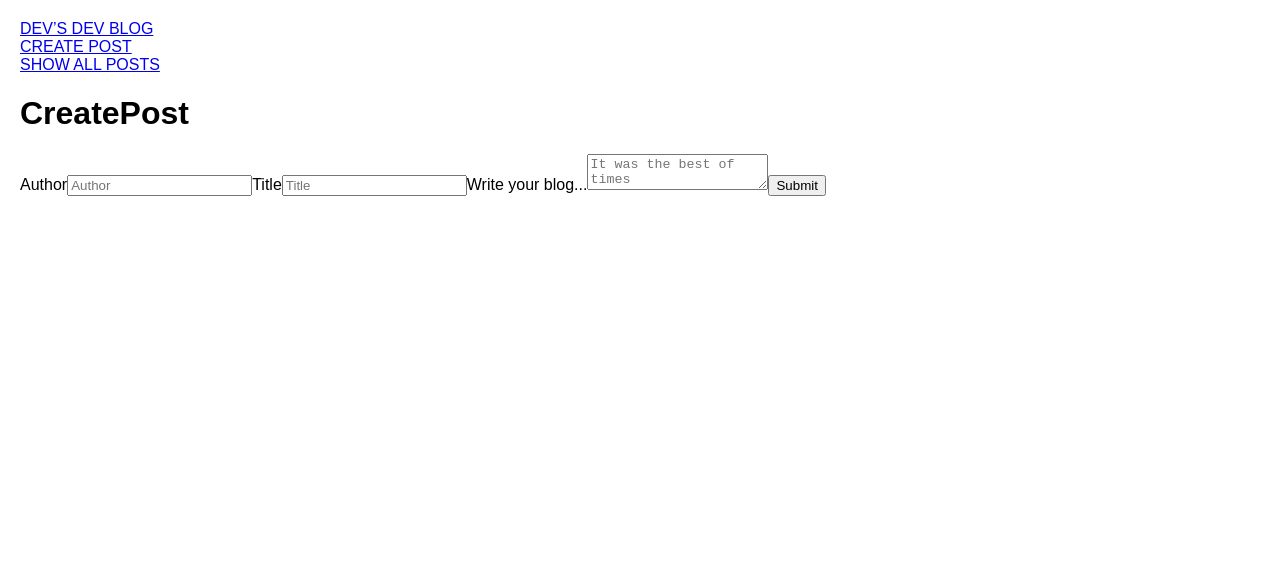
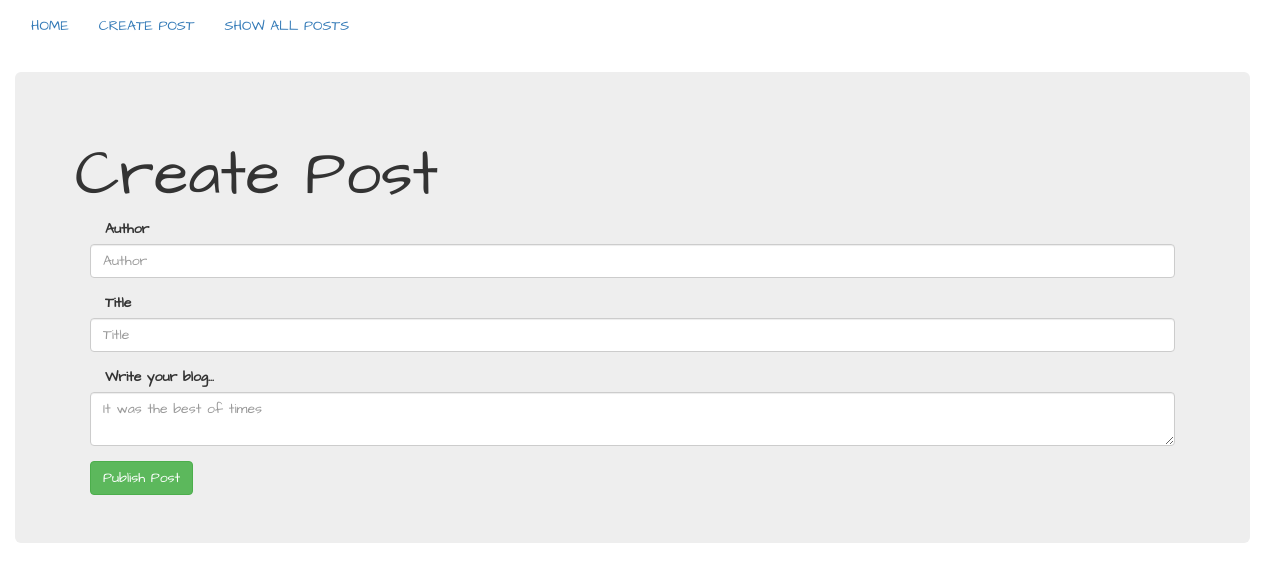
Before and after one commit to devonmoubry/blog-react-router, a React (Create React App) app: page /create in a window 1280 px wide. Shown: the top 582 px of the page. Built offline with nearby package versions, Linux system fonts and the light colour scheme.

Commit message:
Update styles

```diff
--- a/public/index.html
+++ b/public/index.html
@@ -10,6 +10,8 @@
     -->
     <link rel="manifest" href="%PUBLIC_URL%/manifest.json">
     <link rel="shortcut icon" href="%PUBLIC_URL%/favicon.ico">
+    <link rel="stylesheet" href="https://maxcdn.bootstrapcdn.com/bootstrap/3.3.7/css/bootstrap.min.css" integrity="sha384-BVYiiSIFeK1dGmJRAkycuHAHRg32OmUcww7on3RYdg4Va+PmSTsz/K68vbdEjh4u" crossorigin="anonymous">
+    <link href="https://fonts.googleapis.com/css?family=Architects+Daughter" rel="stylesheet">
     <!--
       Notice the use of %PUBLIC_URL% in the tags above.
       It will be replaced with the URL of the `public` folder during the build.
@@ -19,13 +21,13 @@
       work correctly both with client-side routing and a non-root public URL.
       Learn how to configure a non-root public URL by running `npm run build`.
     -->
-    <title>React App</title>
+    <title>Blog React App</title>
   </head>
   <body>
     <noscript>
       You need to enable JavaScript to run this app.
     </noscript>
-    <div id="root"></div>
+    <div id="root" class="container-fluid"></div>
     <!--
       This HTML file is a template.
       If you open it directly in the browser, you will see an empty page.
--- a/src/components/App.js
+++ b/src/components/App.js
@@ -1,10 +1,10 @@
-import React, { Component } from 'react';
+import React, { Component } from "react";
 
 export default class App extends Component {
   render() {
     return (
-      <div>
-        <h1>App</h1>
+      <div className="jumbotron">
+        <h1 className="display-3 lead">Dev’s Dev Blogging App</h1>
         <p>She’s ugly, but she works.</p>
       </div>
     );
--- a/src/components/BaseLayout.js
+++ b/src/components/BaseLayout.js
@@ -5,13 +5,13 @@ export default class BaseLayout extends Component {
   render() {
     return (
       <div className="container-fluid nav">
-        <nav className="row navbar navbar-light">
+        <nav className="row navbar">
           <div className="container-fluid">
             <div className="navbar-header">
               <ul className="nav navbar-nav">
                 <li>
                   <NavLink activeClassName="selected" exact to="/">
-                    DEV’S DEV BLOG
+                    HOME
                   </NavLink>
                 </li>
                 <li>
--- a/src/components/CreatePost.js
+++ b/src/components/CreatePost.js
@@ -1,23 +1,22 @@
-import React, { Component } from 'react';
+import React, { Component } from "react";
 
 export default class CreatePost extends Component {
   "use strict";
   constructor(props) {
     super(props);
 
-    this.state={
+    this.state = {
       authorName: "",
       blogTitle: "",
       blogEntry: ""
-    }
-
+    };
   }
 
   handleChange = e => {
     e.preventDefault();
     console.log(e.target);
     this.setState({ [e.target.id]: e.target.value });
-  }
+  };
 
   addPost = e => {
     e.preventDefault();
@@ -53,17 +52,53 @@ export default class CreatePost extends Component {
 
   render() {
     return (
-      <div>
-        <h1>CreatePost</h1>
-        <div>
+      <div className="container-fluid jumbotron">
+        <h1 className="display-3">Create Post</h1>
+        <div className="container">
           <form onSubmit={this.addPost}>
-            <label htmlFor="authorName">Author</label>
-            <input type="text" id="authorName" placeholder="Author" value={this.state.value} onChange={this.handleChange} />
-            <label htmlFor="blogTitle">Title</label>
-            <input type="text" id="blogTitle" placeholder="Title" value={this.state.value} onChange={this.handleChange} />
-            <label htmlFor="blogEntry">Write your blog...</label>
-            <textarea id="blogEntry" placeholder="It was the best of times" value={this.state.value} onChange={this.handleChange} />
-            <input type="submit" value="Submit"/>
+            <div className="form-group form-row">
+              <label className="col-form-label col-md-4" htmlFor="authorName">
+                Author
+              </label>
+              <input
+                className="form-control form-control-lg"
+                type="text"
+                id="authorName"
+                placeholder="Author"
+                value={this.state.value}
+                onChange={this.handleChange}
+              />
+            </div>
+            <div className="form-group form-row">
+              <label className="col-form-label col-md-4" htmlFor="blogTitle">
+                Title
+              </label>
+              <input
+                className="form-control form-control-lg"
+                type="text"
+                id="blogTitle"
+                placeholder="Title"
+                value={this.state.value}
+                onChange={this.handleChange}
+              />
+            </div>
+            <div className="form-group form-row">
+              <label className="col-form-label col-md-4" htmlFor="blogEntry">
+                Write your blog...
+              </label>
+              <textarea
+                className="form-control form-control-lg"
+                id="blogEntry"
+                placeholder="It was the best of times"
+                value={this.state.value}
+                onChange={this.handleChange}
+              />
+            </div>
+            <input
+              className="btn btn-success"
+              type="submit"
+              value="Publish Post"
+            />
           </form>
         </div>
       </div>
--- a/src/components/PostList.js
+++ b/src/components/PostList.js
@@ -1,4 +1,4 @@
-import React, { Component } from 'react';
+import React, { Component } from "react";
 import { Link } from "react-router-dom";
 
 class List extends Component {
@@ -6,16 +6,16 @@ class List extends Component {
     let blogs = this.props.blogs;
     let List = blogs.map(blog => {
       return (
-        <li key={blog._id}>
+        <li className="list-group-item" key={blog._id}>
           <Link to={`/show/${blog._id}`}>{blog.blogTitle}</Link>
         </li>
       );
     });
     return (
-      <div>
-        {List}
+      <div className="card">
+        <ul className="list-group">{List}</ul>
       </div>
-    )
+    );
   }
 }
 
@@ -38,18 +38,17 @@ export default class PostList extends Component {
       })
       .catch(error => {
         console.log("Error with Fetching : ", error);
-    })
+      });
   }
 
   render() {
     return (
-      <div>
-        <h1>PostList</h1>
-        <div>
+      <div className="container-fluid jumbotron lead">
+        <h1 className="display-3">Show All Posts</h1>
+        <div className="card">
           <List blogs={this.state.blogs} />
         </div>
       </div>
     );
   }
-
 }
--- a/src/components/ShowPost.js
+++ b/src/components/ShowPost.js
@@ -1,15 +1,17 @@
-import React, { Component } from 'react';
+import React, { Component } from "react";
 
 class Post extends Component {
   render() {
     let post = this.props.postDetails;
-    return(
-      <div>
-        <h2>{post.blogTitle}</h2>
-        <h4>{post.authorName}</h4>
-        <p>{post.blogEntry}</p>
+    return (
+      <div className="card">
+        <div className="card-body">
+          <h2 className="card-title">{post.blogTitle}</h2>
+          <h4 className="card-subtitle">by: {post.authorName}</h4>
+          <p className="card-text">{post.blogEntry}</p>
         </div>
-    )
+      </div>
+    );
   }
 }
 
@@ -23,14 +25,12 @@ export default class ShowPost extends Component {
   }
 
   componentDidMount() {
-    console.log('HELLO');
     const id = this.props.match.params.id;
     let url = `https://tiny-lasagna-server.herokuapp.com/collections/blogger/${id}`;
     fetch(url)
       .then(results => results.json())
       .then(responseData => {
-      console.log('What are YOU',responseData);
-      this.setState({postDetails: responseData, id: id});
+        this.setState({ postDetails: responseData, id: id });
       })
       .catch(error => {
         console.log("Error with Fetching : ", error);
@@ -39,10 +39,11 @@ export default class ShowPost extends Component {
 
   render() {
     return (
-      <div>
-        <h1>ShowPost</h1>
+      <div className="container-fluid">
+        <h1 className="display-3">ShowPost</h1>
+        <div className="container-fluid">
           <Post postDetails={this.state.postDetails} id={this.state.id} />
-
+        </div>
       </div>
     );
   }
--- a/src/styles/App.css
+++ b/src/styles/App.css
@@ -1,7 +1,6 @@
-#root {
-  margin: 20px;
+body {
+  font-family: "Architects Daughter", cursive;
 }
-
 ul {
   padding-left: 0;
 }
```
Also changed, not shown: src/index.js (+3 -4 lines). Lines whose indentation alone changed are shown as unchanged.
